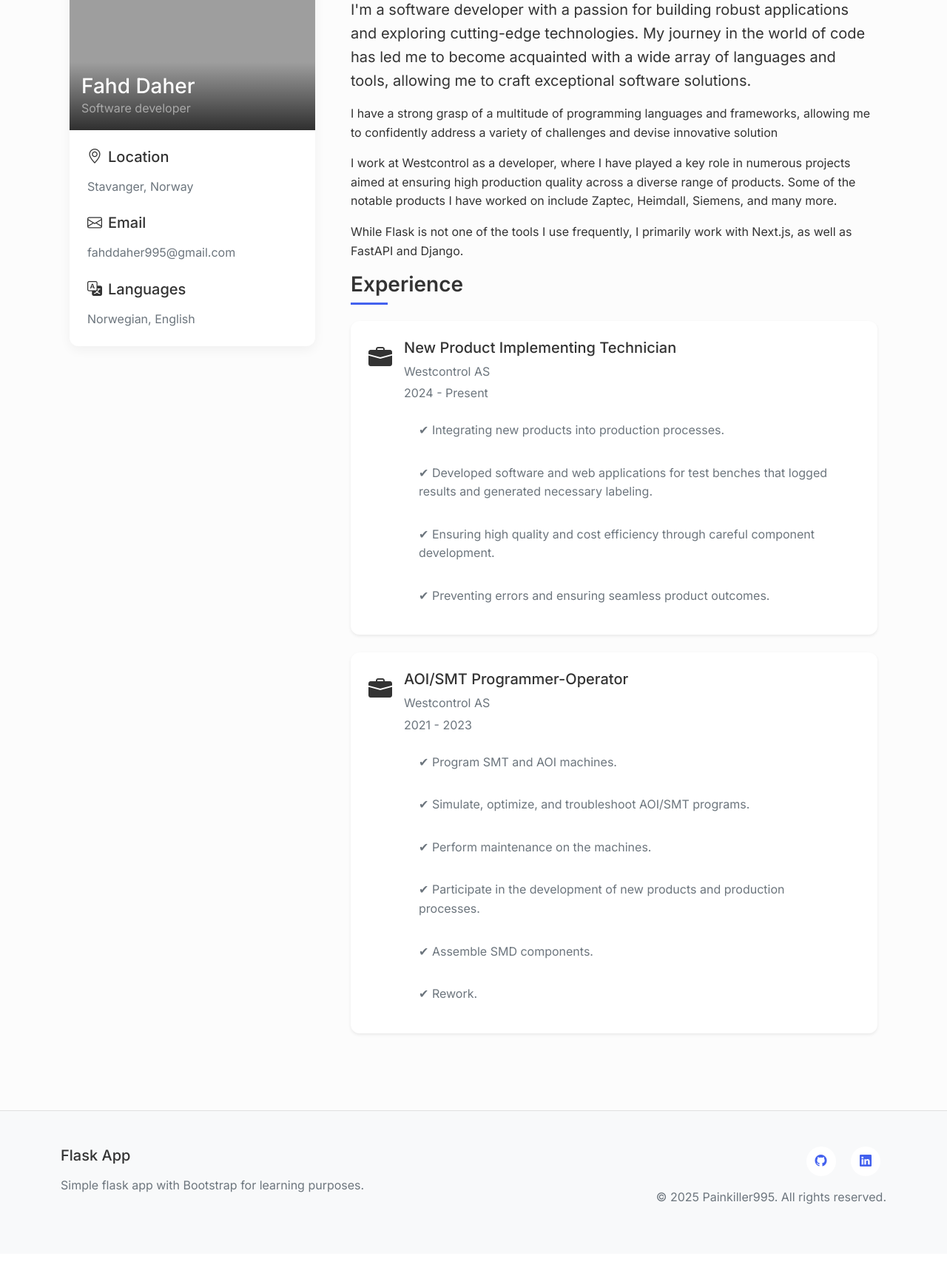
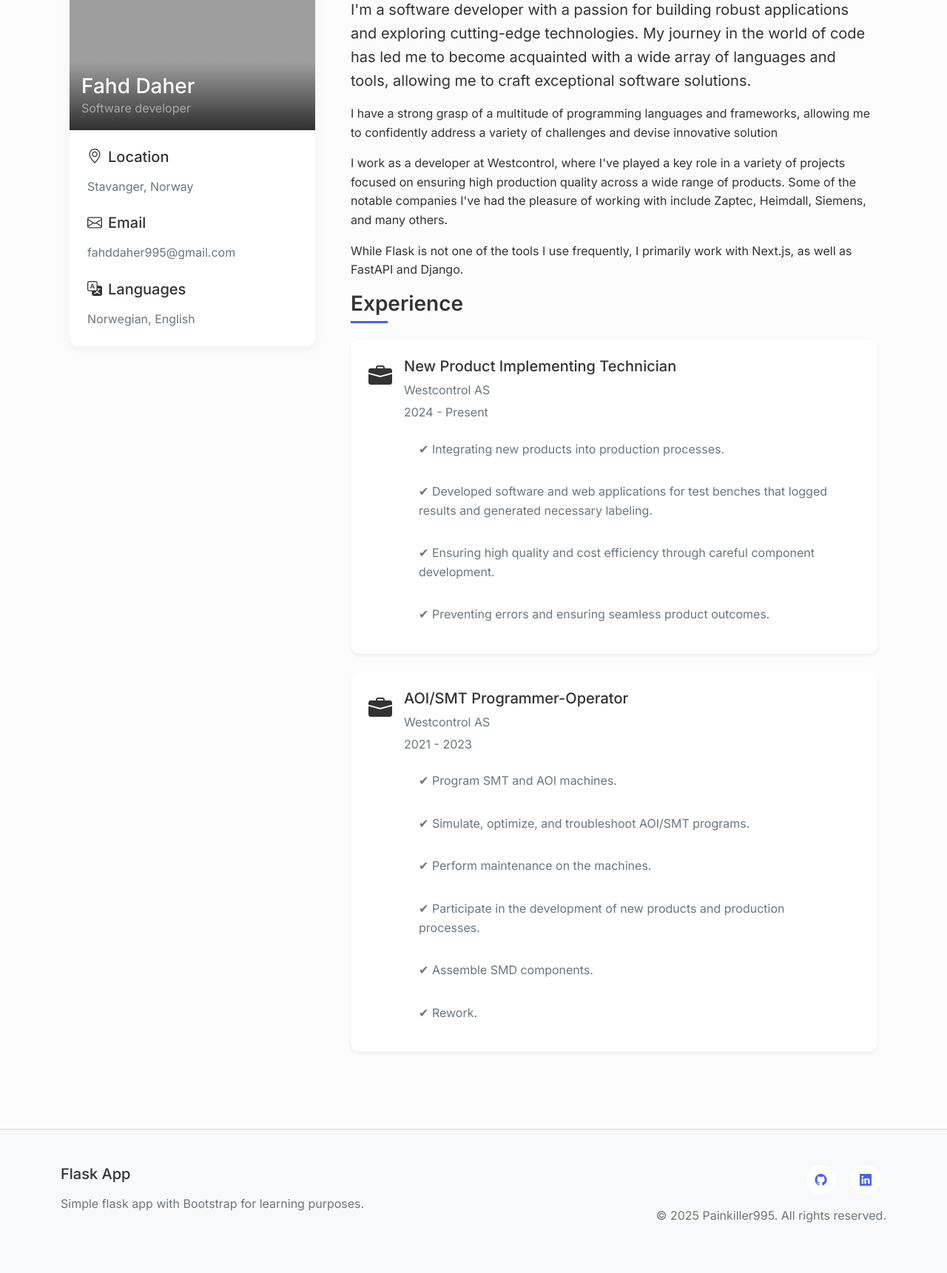
Before and after one commit to Painkiller995/flask_app, a Flask app: page /about in a window 1280 px wide. Shown: the part 365-2086 px from the top of the page at 74% size. Before the commit the page ends 1993 px from the top, so only its background shows below. Run offline with Flask 3, Linux system fonts and the light colour scheme; some libraries are stand-ins or nearby versions; grey boxes are pictures that could not be loaded.

Commit message:
refine about page

```diff
--- a/templates/about.html
+++ b/templates/about.html
@@ -77,10 +77,11 @@ block content %}
       </p>
 
       <p>
-        I work at Westcontrol as a developer, where I have played a key role in
-        numerous projects aimed at ensuring high production quality across a
-        diverse range of products. Some of the notable products I have worked on
-        include Zaptec, Heimdall, Siemens, and many more.
+        I work as a developer at Westcontrol, where I've played a key role in a
+        variety of projects focused on ensuring high production quality across a
+        wide range of products. Some of the notable companies I've had the
+        pleasure of working with include Zaptec, Heimdall, Siemens, and many
+        others.
       </p>
 
       <p>
```
